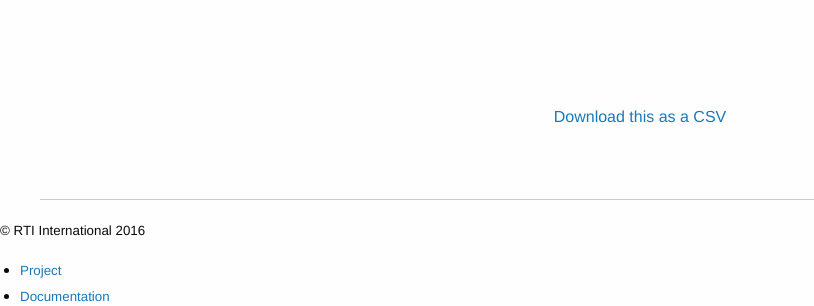
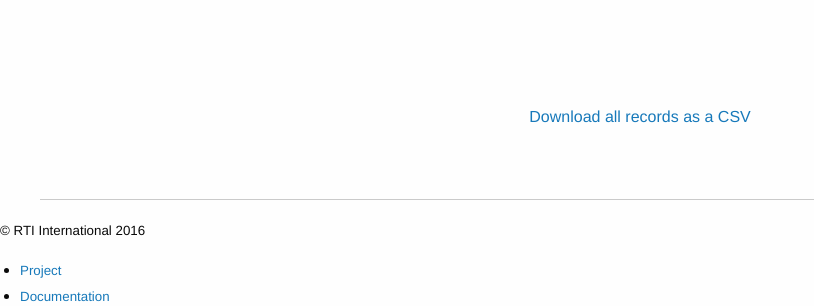
Before and after one commit to RTIInternational/researchnet, a Django app: template researchnet/dashboard/templates/index.html in a window 1280 px wide. Shown: the part 914-1220 px from the top of the page, without its empty margins (0-814 px from the left). Run offline with Django 3.2, Linux system fonts and the light colour scheme; the template is opened without the code that fills it, so the values that code supplies are empty; the visitor is signed in with stand-in values (Sample User, id 1); parts of the project's set-up code (start-up, migrations or seed data) failed here and were passed over; some libraries are stand-ins or nearby versions.

Commit message:
get the first 1000 records for dashboard
The download link will still get everything (made that link more clear
too)

```diff
--- a/researchnet/dashboard/templates/index.html
+++ b/researchnet/dashboard/templates/index.html
@@ -155,7 +155,7 @@
 
  <div class="row main_table">
       <div class="export_link">
-        <i class="fi-download"></i> <a href="/export_submissions">Download this as a CSV</a>
+        <i class="fi-download"></i> <a href="/export_submissions">Download all records as a CSV</a>
       </div>
   </div>
 
@@ -203,8 +203,8 @@
                 // get data from API call - GET method passing in the token as a header parameter
                 // http://stackoverflow.com/questions/23993671/how-to-add-authorization-header-while-accessing-json-in-d3
                 // https://github.com/d3/d3/wiki/Requests#header
-                d3.json('/submission/')
-                  .header('Authorization', 'Token {{ request.user.auth_token.key }}')
+                d3.json('/submission/?limit=1000')
+                  .header('Authorization', 'Token {{request.user.auth_token.key }}')
                   .get(function (error, data) {
 
                     // if an exception occured calling the submission endpoint
```
